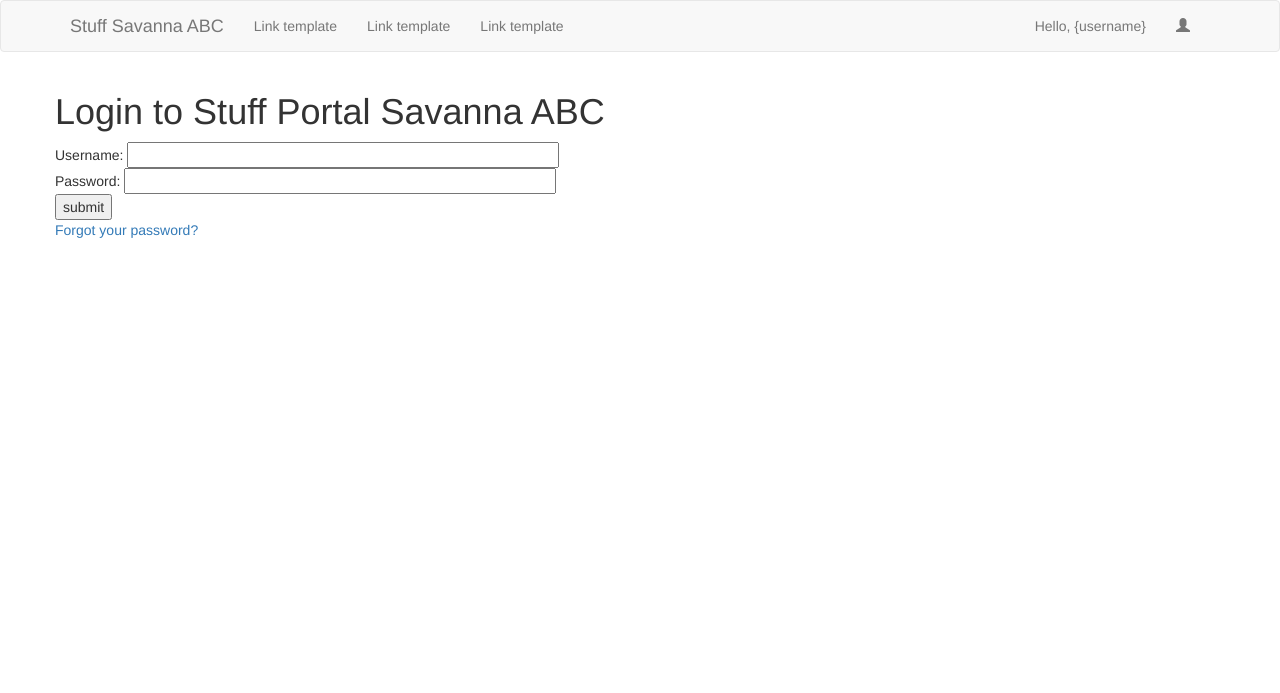
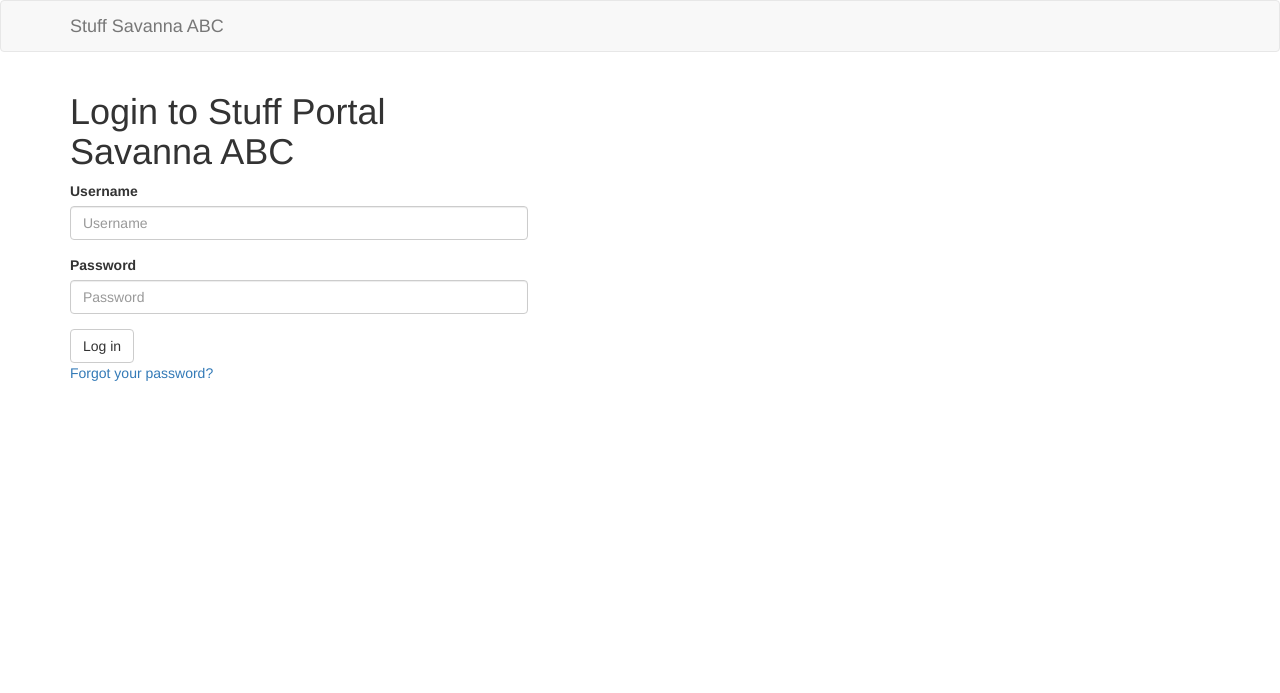
Before and after one commit to Nihither/savanna, a Django app: page /accounts/login/ in a window 1280 px wide. Shown: the top 693 px of the page. Run offline with Django 4.2, Linux system fonts and the light colour scheme; some libraries are stand-ins or nearby versions.

Commit message:
change login, logout form displaying

```diff
--- a/static/css/custom.css
+++ b/static/css/custom.css
@@ -1,9 +1,5 @@
-.hidden {
-    display: none;
-}
-
-.inactive {
-    scroll-behavior: unset;
+body {
+  padding-bottom: 70px;
 }
 
 /* Modal window section */
@@ -40,7 +36,7 @@
 
 /* Calendar section */
 
-.calendar {
+/* .calendar {
     width: 98%;
     margin: auto;
     font-size: 13px;
@@ -74,6 +70,6 @@
   ul {
     height: 100%;
     padding: 0px 5px 0px 20px;
-  }
+  } */
 
 /* End of Calendar section */
--- a/templates/accounts/login.html
+++ b/templates/accounts/login.html
@@ -6,21 +6,25 @@
 
 <div class="container">
     <div class="row">
-            <div class="one-half column">
+
+        <div class="col-md-5">
             <h1>Login to Stuff Portal Savanna ABC</h1>
 
-                <form id="login_form" method="post" action="{% url 'login' %}">
+            <form id="login-form" method="post" action="{% url 'login' %}">
                 {% csrf_token %}
-                    Username: <input type="text" name="username" value="" size="50" />
-                    <br />
-                    Password: <input type="password" name="password" value="" size="50" />
-                    <br />
+                <div class="form-group">
+                    <label for="input-username">Username</label>
+                    <input class="form-control" id="input-username" type="text" name="username" value="" size="50" placeholder="Username">
+                </div>
+                <div class="form-group">
+                    <label for="input-password">Password</label>
+                    <input class="form-control" id="input-password" type="password" name="password" value="" size="50" placeholder="Password">
+                </div>
                 <input type="hidden" name="next" value="{{ next }}">
-
-                    <input type="submit" value="submit" />
+                <button type="submit" class="btn btn-default">Log in</button>
             </form>
 
-                <a href="{% url "password_reset" %}">Forgot your password?</a>
+            <a href="{% url 'password_reset' %}">Forgot your password?</a>
         </div>
     </div>
 </div>
--- a/templates/accounts/password_change_done.html
+++ b/templates/accounts/password_change_done.html
@@ -6,9 +6,9 @@
 
 <div class="container">
     <div class="row">
-        <div class="nine columns">
+        <div class="col-md-5">
             <h1>Password set</h1>
-            <p>Your password has been set. You can <a href="{% url "login" %}">log in now</a></p>
+            <p>Your password has been set. You can <a href="{% url 'login' %}">log in now</a></p>
         </div>
     </div>
 </div>
--- a/templates/accounts/password_reset_complete.html
+++ b/templates/accounts/password_reset_complete.html
@@ -6,9 +6,9 @@
 
 <div class="container">
     <div class="row">
-        <div class="nine columns">
+        <div class="col-md-5">
             <h1>Password set</h1>
-            <p>Your password has been set. You can <a href="{% url "login" %}">log in now</a></p>
+            <p>Your password has been set. You can <a href="{% url 'login' %}">log in now</a></p>
         </div>
     </div>
 </div>
--- a/templates/accounts/password_reset_done.html
+++ b/templates/accounts/password_reset_done.html
@@ -6,7 +6,7 @@
 
 <div class="container">
     <div class="row">
-        <div class="nine columns">
+        <div class="col-md-5">
                 <h1>Reset your password</h1>
                 <p>We've emailed you instructions for setting your password.</p>
                 <p>If you don't receive an email, please make sure you've entered the address you registered with.</p>
--- a/templates/stuff/base.html
+++ b/templates/stuff/base.html
@@ -16,7 +16,7 @@
     <meta name="author" content="">
 
     <!-- CSS -->
-    <link rel="stylesheet" href="{% static 'css/normalize.css' %}">
+    <!-- <link rel="stylesheet" href="{% static 'css/normalize.css' %}"> -->
     <link rel="stylesheet" href="{% static 'css/bootstrap.css' %}">
     <link rel="stylesheet" href="{% static 'css/custom.css' %}">
 
@@ -41,6 +41,7 @@
                     <span class="icon-bar"></span>
                 </button>
             </div>
+            {% if user.is_authenticated %}
             <div class="collapse navbar-collapse" id="bs-navbar-collapse">
                 <ul class="nav navbar-nav">
                     <li><a href="#">Link template</a></li>
@@ -49,7 +50,7 @@
                 </ul>
                 <ul class="nav navbar-nav navbar-right">
                     <li>
-                        <p class="navbar-text">Hello, {username}</p>
+                        <p class="navbar-text">Hello, {{ user.username }}</p>
                     </li>
                     <li class="dropdown">
                         <a href="#" class="dropdown-toggle" data-toggle="dropdown" role="button" aria-haspopup="true" aria-expanded="false">
@@ -67,6 +68,7 @@
                     </li>
                 </ul>
             </div>
+            {% endif %}
         </div>
     </div>
 
@@ -82,9 +84,9 @@
 
     <!-- scripts links -->
     <script src="https://ajax.googleapis.com/ajax/libs/jquery/1.12.4/jquery.min.js"></script>
-    <script src="{% static 'js/jquery-3.7.0.js' %}"></script>
+    <!-- <script src="{% static 'js/jquery-3.7.0.js' %}"></script> -->
     <script src="{% static 'js/bootstrap.js' %}"></script>
-    <script src="{% static 'js/custom.js' %}"></script>
+    <!-- <script src="{% static 'js/custom.js' %}"></script> -->
 
 </body>
 </html>
```
Also changed, not shown: templates/accounts/logout.html (+6 -6 lines). Lines whose indentation alone changed are shown as unchanged.
